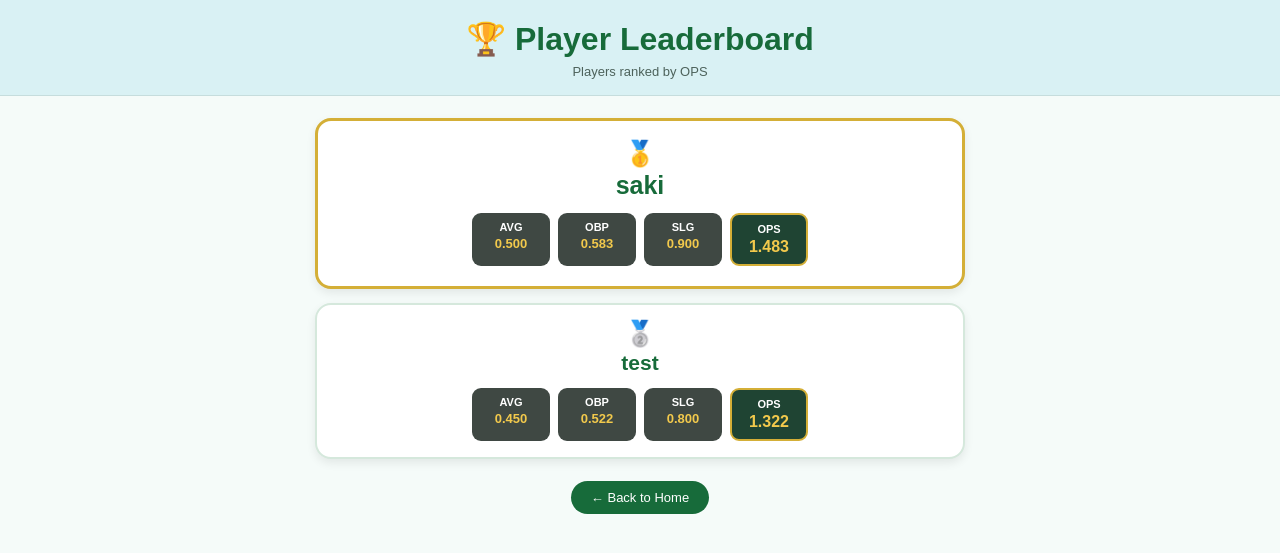
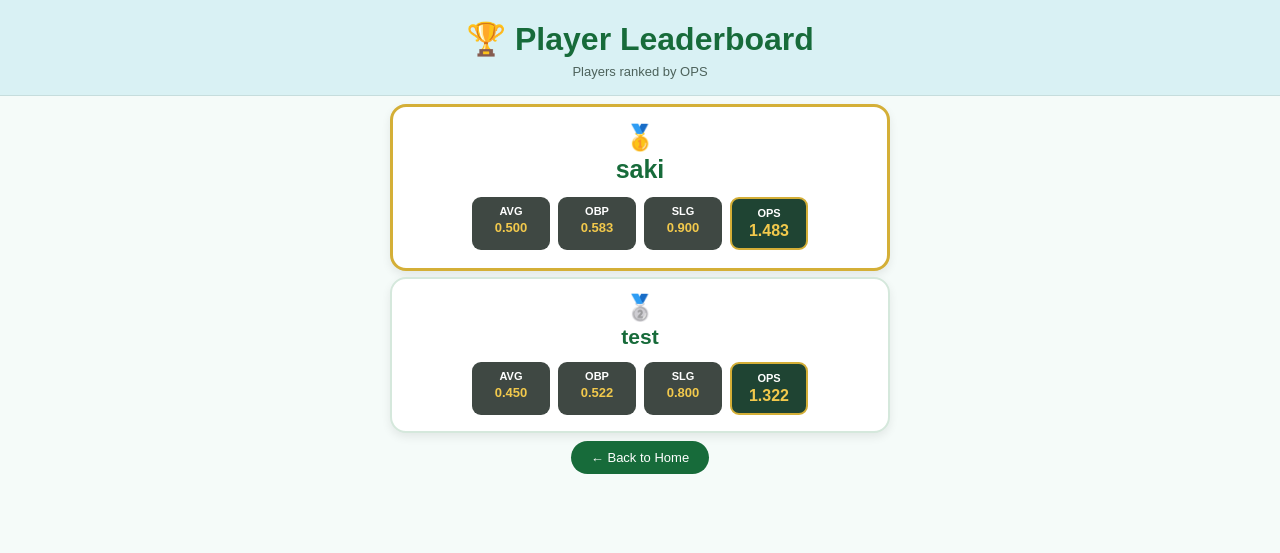
Before and after one commit to sakii-ito/Baseball-Stats-Analyzer, a Flask app: page /leaderboard in a window 1280 px wide. Shown: the top 553 px of the page. Run offline with Flask 3, Linux system fonts and the light colour scheme.

Commit message:
Improve leaderboard layout

```diff
--- a/templates/leaderboard.html
+++ b/templates/leaderboard.html
@@ -39,16 +39,16 @@
         }
 
         .leaderboard {
-            width: 92%;
-            max-width: 650px;
-            margin: 22px auto;
+            width: 80%;
+            max-width: 500px;
+            margin: 8px auto;
         }
 
         .leaderboard-card {
             background-color: white;
             border-radius: 16px;
             padding: 16px 18px;
-            margin-bottom: 14px;
+            margin-bottom: 6px;
             text-align: center;
             border: 2px solid #d5e8dc;
             box-shadow: 0 4px 10px rgba(0, 0, 0, 0.08);
@@ -56,7 +56,7 @@
 
         .leaderboard-card.first {
             border: 3px solid #d4af37;
-            padding: 20px 18px;
+            padding: 18px 18px;
         }
 
         .rank {
@@ -114,7 +114,7 @@
 
         .back-area {
             text-align: center;
-            margin: 22px 0 35px;
+            margin: 8px 0 15px;
         }
 
         .back-button {
```
